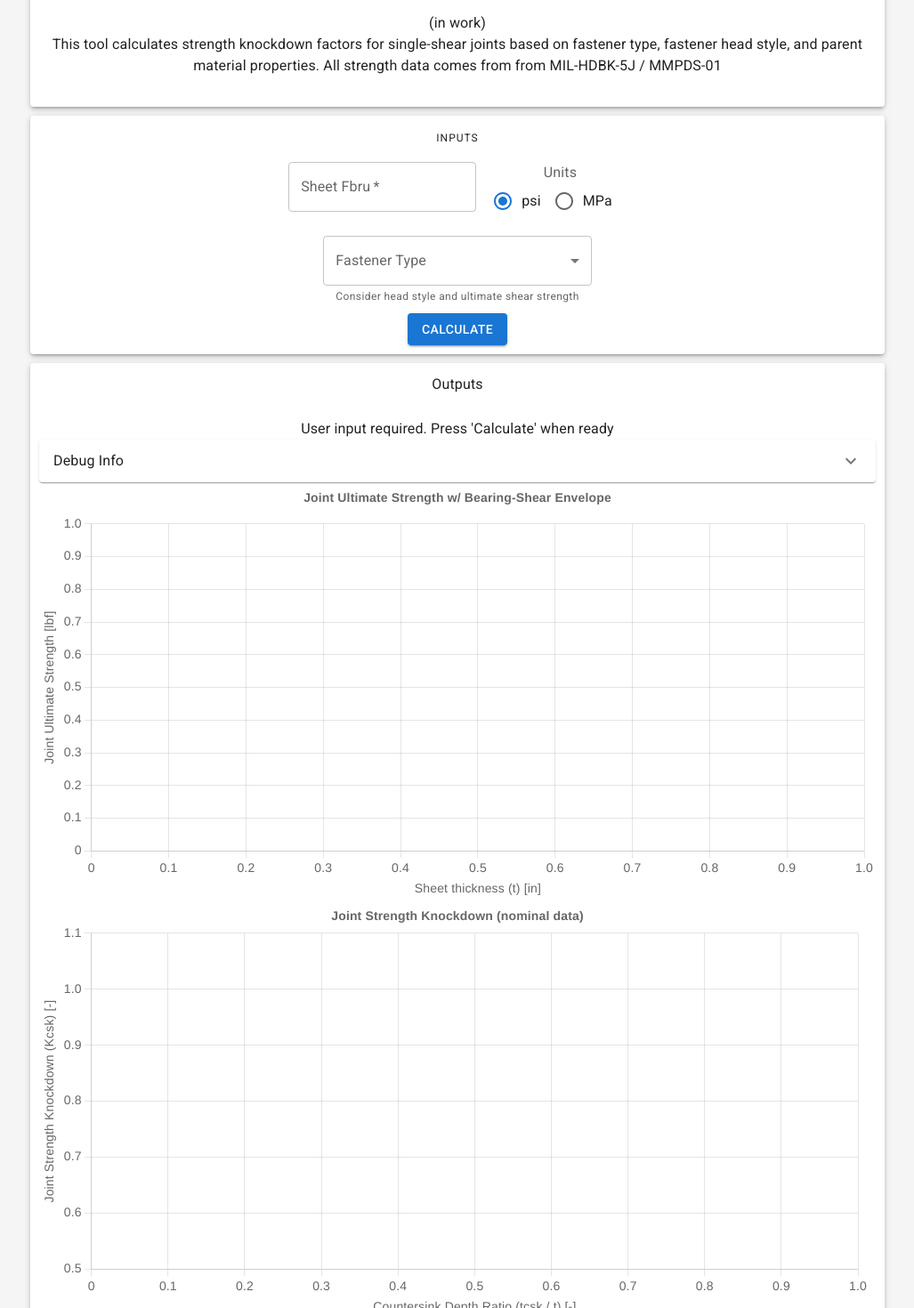
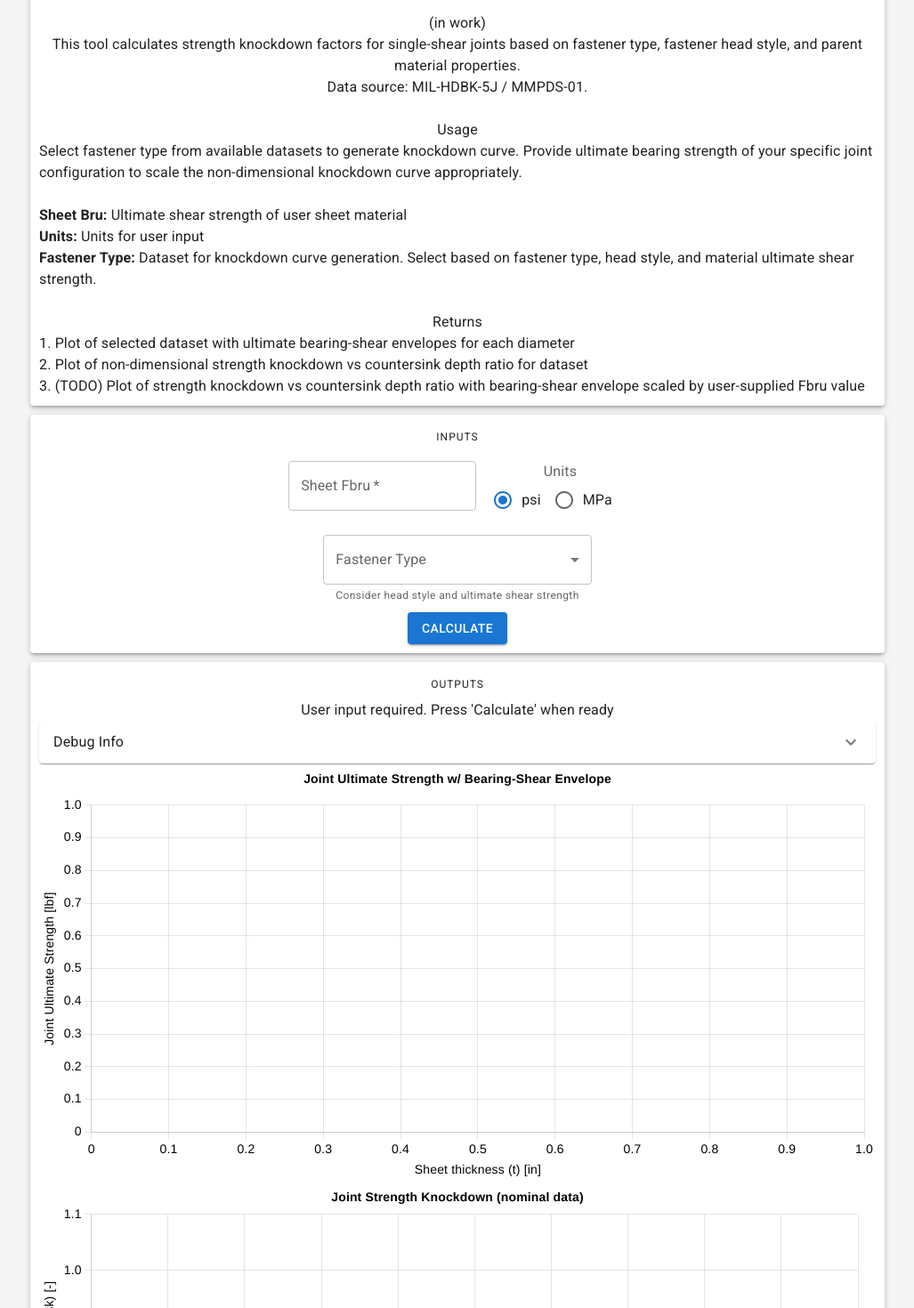
Before and after one commit to edp8489/csk_knockdown_tool, a React (Create React App) app: page / in a window 1280 px wide. Shown: the part 160-1630 px from the top of the page at 89% size, without its empty margins (126-1153 px from the left). Built offline with nearby package versions, Linux system fonts and the light colour scheme.

Commit message:
UI improvements + more data

```diff
--- a/src/App.js
+++ b/src/App.js
@@ -12,6 +12,7 @@ import Accordion from '@mui/material/Accordion';
 import AccordionSummary from '@mui/material/AccordionSummary';
 import AccordionDetails from '@mui/material/AccordionDetails';
 import ExpandMoreIcon from '@mui/icons-material/ExpandMore';
+import {  Chart as ChartJS } from 'chart.js';
 
 // defined using let instead of const in case you want to set
 // other elements later based on primary/secondary colors
@@ -21,18 +22,13 @@ let darkTheme = dark
 // uncomment next line to define additional customizations
 // theme = createTheme(theme, {**});
 
-// DEBUG ONLY
-// define junk data
-//const fsuSelect = ["50 ksi (345 MPa)", "95 ksi (655 MPa)", "108 ksi (745 MPa)"]
+// import data file
+// @TODO change this to a database query
 const cskData = require("./data/csk_data.json")
-//console.log(Object.keys(cskData))
-//console.log(cskData["fastener_data"].map(x=>x.metadata.fast_fsu))
+
+// generate lists for select menu
 const fSelDisp = cskData["fastener_data"].map(x=>mathUtils.selectFormat(x.metadata))
 const fSelVal = cskData["fastener_data"].map(x=>x.metadata.id)
-
-const summary = "This tool calculates strength knockdown factors for " +
-                "single-shear joints based on fastener type, fastener head style, " +
-                "and parent material properties.\nAll strength data comes from from MIL-HDBK-5J / MMPDS-01"
 
 export default function App() {
   const [darkMode, toggleDark] = React.useState(false);
@@ -51,6 +47,10 @@ export default function App() {
   const [outputState, setOutputs] = React.useState(outputSchema)
 
   let theme = darkMode ? darkTheme : lightTheme;
+
+  // set default text properties for chart objects
+  ChartJS.defaults.font.size = 14;
+  ChartJS.defaults.color = "inherit";
 
   const handleChange = function(e) {
     setInputs(prevState => {
@@ -95,26 +95,26 @@ export default function App() {
     }
     e.preventDefault()
   }
-  let kcskPlot = readyToCalc? plotUtils.genKcskPlot(
+  let kcskPlot = readyToCalc? plotUtils.genKcskPlot(ChartJS,
     outputState.nomKcsk,
      "Countersink Depth Ratio (tcsk / t) [-]",
      "Joint Strength Knockdown (Kcsk) [-]",
      "Joint Strength Knockdown (nominal data)"
   ) :
-  plotUtils.genKcskPlot(
+  plotUtils.genKcskPlot(ChartJS,
     outputSchema.nomKcsk,
      "Countersink Depth Ratio (tcsk / t) [-]",
      "Joint Strength Knockdown (Kcsk) [-]",
      "Joint Strength Knockdown (nominal data)"
   )
 
-  let rawDataPlot = readyToCalc? plotUtils.genEnvPlot(
+  let rawDataPlot = readyToCalc? plotUtils.genEnvPlot(ChartJS,
     {points: outputState.rawData.dataset,nomKcsk:outputState.nomKcsk},
     "Sheet thickness (t) [in]",
     "Joint Ultimate Strength [lbf]",
     "Joint Ultimate Strength w/ Bearing-Shear Envelope"
   ) :
-  plotUtils.genEnvPlot(
+  plotUtils.genEnvPlot(ChartJS,
     {points:[],nomKcsk:[]},
     "Sheet thickness (t) [in]",
     "Joint Ultimate Strength [lbf]",
@@ -123,17 +123,38 @@ export default function App() {
   return (
     <ThemeProvider theme={theme}>
       <CssBaseline />
-      <Box className="App" sx={{ textAlign: "center", width: "75%", marginLeft:"12.5%", marginRight:"12.5%" }}>
+      <Box className="App" sx={{ width: "75%", marginLeft:"12.5%", marginRight:"12.5%" }}>
         <NavBar themeToggle={() => toggleDark( !darkMode )} />
         <Paper elevation={3} sx={{ marginTop: "20px", padding:"10px" }}>
-          <Typography variant="h3">Countersunk Joint Knockdown Calculator</Typography>
+          <Typography component="div">
+          <Box sx={{typography:"h3", textAlign:"center"}}>Countersunk Joint Knockdown Calculator</Box>
           <br />
-          <Typography variant="p">
+          <Box sx={{typography:"p", textAlign:"center"}}>
             (in work)<br />
-            {summary}
+            This tool calculates strength knockdown factors for single-shear joints based on fastener type, fastener head style,
+            and parent material properties. <br />
+
+            Data source: MIL-HDBK-5J / MMPDS-01.
+          </Box>
+          <br />
+          <Box sx={{typography:"subtitle", textAlign:"center"}}>Usage</Box>
+          <Box sx={{typography:"p", textAlign:"left"}}>
+            Select fastener type from available datasets to generate knockdown curve.
+            Provide ultimate bearing strength of your specific joint configuration to scale the non-dimensional knockdown
+            curve appropriately.
+            <br /> <br />
+            <b>Sheet Bru:</b> Ultimate shear strength of user sheet material<br />
+            <b>Units:</b> Units for user input <br />
+            <b>Fastener Type:</b> Dataset for knockdown curve generation. Select based on fastener type, head style, and material ultimate shear strength.
+          </Box>
+          <br />
+          <Box sx={{typography:"subtitle", textAlign:"center"}}>Returns</Box>
+          <Box sx={{typography:"p"}}>
+            1. Plot of selected dataset with ultimate bearing-shear envelopes for each diameter <br />
+            2. Plot of non-dimensional strength knockdown vs countersink depth ratio for dataset<br />
+            3. (TODO) Plot of strength knockdown vs countersink depth ratio with bearing-shear envelope scaled by user-supplied Fbru value
+          </Box>
           </Typography>
-          <br />
-          <br />
         </Paper>
         <InputsCard
           fbruVal={userInputs.fbru}
@@ -142,9 +163,10 @@ export default function App() {
           fastList={fSelVal}
           fastDisp={fSelDisp}
           hdlChg={handleChange}
-          hdlSub={calculate} />
-        <Paper elevation={3} sx={{padding: "10px"}}>
-          <Typography variant="subtitle1">Outputs</Typography><br />
+          hdlSub={calculate}
+          sx={{textAlign:"center"}} />
+        <Paper elevation={3} sx={{padding: "10px", textAlign:"center"}}>
+          <Typography variant="overline">Outputs</Typography><br />
           <span>{readyToCalc?
             "Click legend entries to toggle data display":
             "User input required. Press 'Calculate' when ready"}
@@ -158,7 +180,7 @@ export default function App() {
             <AccordionDetails>
             <ul>
             <li>Fastener dropdown id: {readyToCalc? userInputs.fast_sel: ""}</li>
-            <li>Data Source: {readyToCalc? outputState.rawData.metadata.fast_ref: ""}</li>
+            <li>Reference: {readyToCalc? outputState.rawData.metadata.fast_ref: ""}</li>
             <li>User Fbru input: {readyToCalc? userInputs.fbru : ""} [{readyToCalc? userInputs.unit : ""}]</li>
             <li>User Fbru (psi): {(readyToCalc && userInputs.unit!=="psi")?mathUtils.mpa2psi(userInputs.fbru):"no conversion necessary"}</li>
           </ul>
--- a/src/InputsCard.js
+++ b/src/InputsCard.js
@@ -27,7 +27,7 @@ export default function InputsCard(props){
 
 
   return(
-    <Paper elevation={3} sx={{ marginTop: "10px", marginBottom: "10px", padding:"10px" }}>
+    <Paper elevation={3} sx={{...{ marginTop: "10px", marginBottom: "10px", padding:"10px" },...props.sx}}>
       <Typography variant="overline" >Inputs</Typography>
       <br />
       <Box
--- a/src/data/csk_data.json
+++ b/src/data/csk_data.json
@@ -114,6 +114,52 @@
         "Pyld":[2430, 3235, 3510, 4860, 6460]
       }
   ]
+  },
+  {
+    "metadata":{
+      "id":"HL11_95ksi_Ti-6-4_AL7075-T6",
+      "fast_ref": "MIL-HDBK-5J / MMPDS-01, Table 8.1.5.2(i)",
+      "fast_type": "HL 11",
+      "fast_fsu": 95000,
+      "fast_mat":"Ti 6-4",
+      "sht_mat": "Clad 7075-T6",
+      "sht_ref": "MIL-HDBK-5J / MMPDS-01, Table 3.7.6.0(c1)",
+      "sht_fbru2A": 140000,
+      "sht_fbry2A": 0,
+      "units":"ips",
+      "csk_angle":"100deg",
+      "head_type":"Reduced Shear"
+  },
+  "dataset":[
+  {
+    "d":0.164,
+    "tcsk":0.040,
+    "tsht":[0.040, 0.050, 0.063, 0.071, 0.080, 0.090, 0.100, 0.125, 0.160, 0.190],
+    "Pult":[734, 941, 1207, 1385, 1557, 1775, 1876, 1950, 2007, 2007],
+    "Pyld":[674, 835, 1038, 1130, 1230, 1342, 1440, 1670, 1891, null]
+  },
+  {
+    "d":0.190,
+    "tcsk":0.046,
+    "tsht":[0.040, 0.050, 0.063, 0.071, 0.080, 0.090, 0.100, 0.125, 0.160, 0.190],
+    "Pult":[837, 1083, 1393, 1588, 1779, 2050, 2263, 2542, 2660, 2694],
+    "Pyld":[794, 982, 1230, 1355, 1480, 1625, 1750, 2020, 2360, 2560]
+  },
+  {
+    "d":0.250,
+    "tcsk":0.060,
+    "tsht":[0.050, 0.063, 0.071, 0.080, 0.090, 0.100, 0.125, 0.160, 0.190, 0.250, 0.312],
+    "Pult":[1343, 1762, 2012, 2281, 2594, 2919, 3765, 3970, 4165, 4530, 4660],
+    "Pyld":[1325, 1655, 1813, 2062, 2250, 2470, 2930, 3480, 3840, 4440, 4660]
+  },
+  {
+    "d":0.312,
+    "tcsk":0.067,
+    "tsht":[0.063, 0.071, 0.080, 0.090, 0.100, 0.125, 0.160, 0.190, 0.250, 0.312, 0.375],
+    "Pult":[2170, 2463, 2823, 3193, 3631, 4594, 5890, 6105, 6580, 7050, 7290],
+    "Pyld":[2141, 2338, 2620, 2880, 3420, 3860, 4620, 5150, 6170, 6900, 7290]
   }
+  ]
+}
 ]
 }
--- a/src/plotUtils.js
+++ b/src/plotUtils.js
@@ -1,6 +1,6 @@
 import { Chart, Scatter } from 'react-chartjs-2';
 import {
-    Chart as ChartJS,
+    //Chart as ChartJS,
     LinearScale,
     PointElement,
     LineElement,
@@ -51,9 +51,9 @@ export const T10RGB50A = {
 const colorNames = Object.keys(tableau10Hex);
 
 // @TODO Set text color (ChartJS.defaults.color) based on darkMode
-ChartJS.defaults.font.size = 14
+// ChartJS.defaults.font.size = 14
 
-export function genKcskPlot(rawData, xLabel, yLabel, titleText){
+export function genKcskPlot(CJS, rawData, xLabel, yLabel, titleText){
     // define plotting options
     const options = {
         scales: {
@@ -134,11 +134,11 @@ export function genKcskPlot(rawData, xLabel, yLabel, titleText){
     })
     console.log(formattedData)
 
-    ChartJS.register(LinearScale, PointElement, LineElement, Tooltip, Title, Legend);
+    CJS.register(LinearScale, PointElement, LineElement, Tooltip, Title, Legend);
     return <Scatter options={options} data={formattedData} />
 }
 
-export function genEnvPlot(rawData, xLabel, yLabel, titleText){
+export function genEnvPlot(CJS, rawData, xLabel, yLabel, titleText){
     /*
         rawData = {
             points: [selectedData.dataset],
@@ -253,6 +253,6 @@ export function genEnvPlot(rawData, xLabel, yLabel, titleText){
     formattedData["datasets"] = ultPts.concat(envPlots)
     console.log(formattedData)
 
-    ChartJS.register(LinearScale, PointElement, LineElement, Tooltip, Title, Legend);
+    CJS.register(LinearScale, PointElement, LineElement, Tooltip, Title, Legend);
     return <Scatter options={options} data={formattedData} />
 }
```
